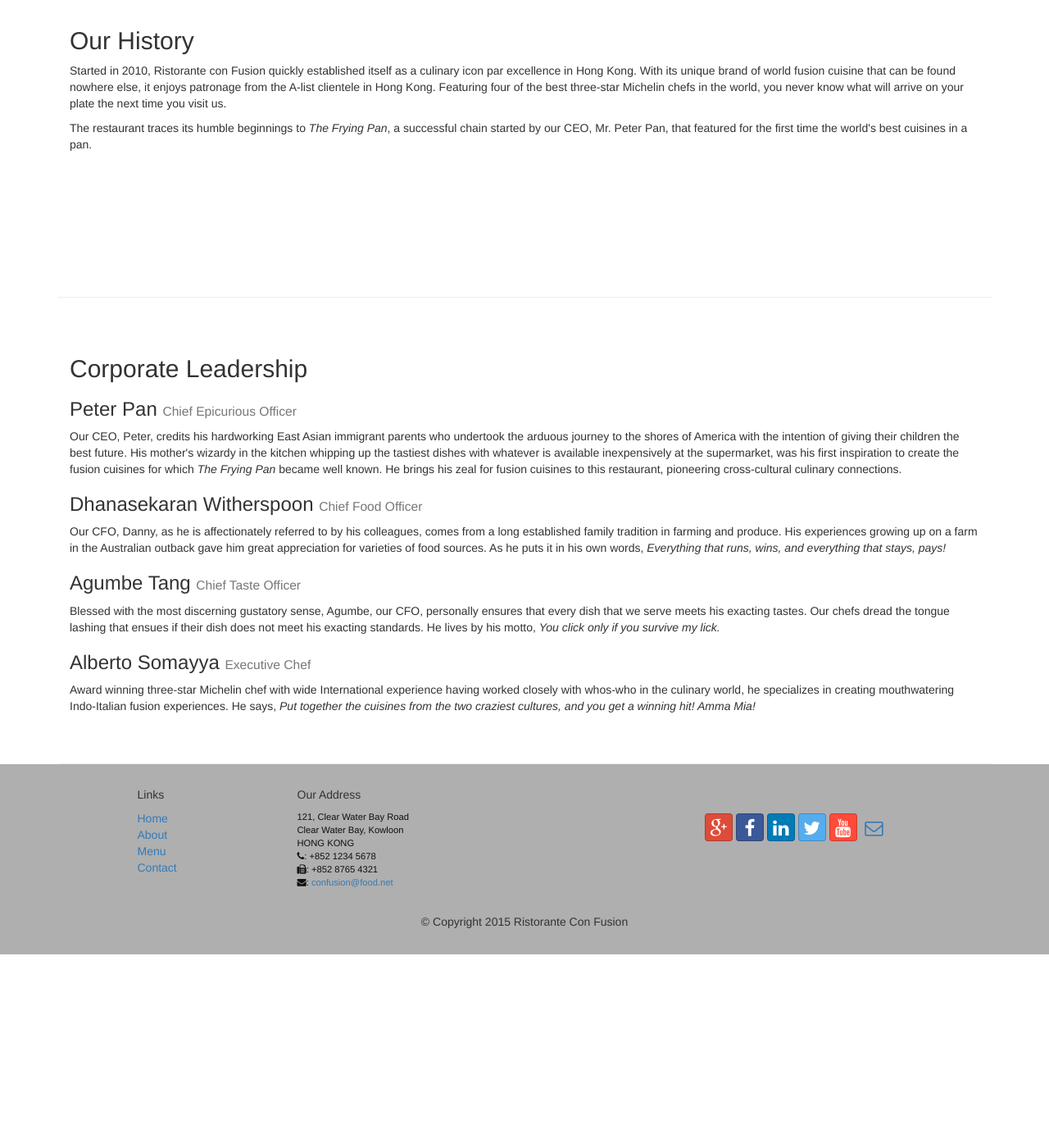
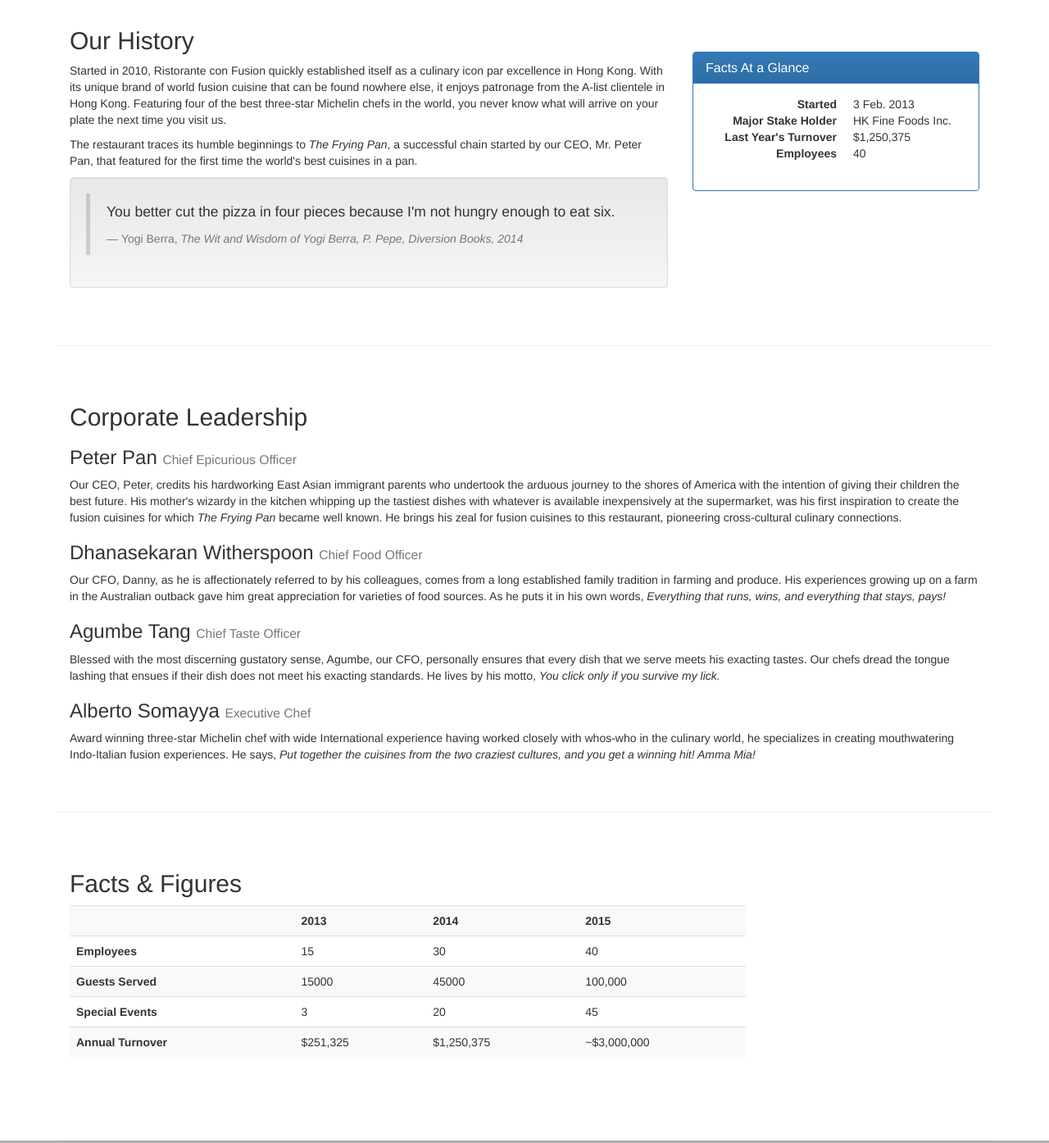
Before and after one commit to andrejev2006/Bootstrap, a plain HTML site: page aboutus.html in a window 1280 px wide. Shown: the part 640-2034 px from the top of the page at 82% size. Before the commit the page ends 1804 px from the top, so only its background shows below. Drawn offline with nearby package versions, Linux system fonts and the light colour scheme.

Commit message:
Week 2. Part 2.

```diff
--- a/aboutus.html
+++ b/aboutus.html
@@ -93,13 +93,40 @@
         </div>
 
         <div class="row row-content">
-            <div class="col-xs-12">
+            <div class="col-xs-12 col-sm-8">
                 <h2>Our History</h2>
                 <p>Started in 2010, Ristorante con Fusion quickly established itself as a culinary icon par excellence in Hong Kong. With its unique brand of world fusion cuisine that can be found nowhere else, it enjoys patronage from the A-list clientele in Hong Kong.  Featuring four of the best three-star Michelin chefs in the world, you never know what will arrive on your plate the next time you visit us.</p>
                 <p>The restaurant traces its humble beginnings to <em>The Frying Pan</em>, a successful chain started by our CEO, Mr. Peter Pan, that featured for the first time the world's best cuisines in a pan.</p>
+                <div class="well">
+                    <blockquote>
+                        <p>You better cut the pizza in four pieces because
+                            I'm not hungry enough to eat six.</p>
+                        <footer>Yogi Berra,
+                            <cite>The Wit and Wisdom of Yogi Berra,
+                                P. Pepe, Diversion Books, 2014</cite>
+                        </footer>
+                    </blockquote>
+                </div>
             </div>
-            <div>
+            <div class="col-xs-12 col-sm-4">
                 <p style="padding:20px;"></p>
+                <div class="panel panel-primary">
+                    <div class="panel-heading">
+                        <h3 class="panel-title">Facts At a Glance</h3>
+                    </div>
+                    <div class="panel-body">
+                        <dl class="dl-horizontal">
+                            <dt>Started</dt>
+                            <dd>3 Feb. 2013</dd>
+                            <dt>Major Stake Holder</dt>
+                            <dd>HK Fine Foods Inc.</dd>
+                            <dt>Last Year's Turnover</dt>
+                            <dd>$1,250,375</dd>
+                            <dt>Employees</dt>
+                            <dd>40</dd>
+                        </dl>
+                    </div>
+                </div>
             </div>
         </div>
 
@@ -121,6 +148,49 @@
             </div>
        </div>
 
+        <div class="row row-content">
+            <div class="col-xs-12 col-sm-9">
+                <h2>Facts &amp; Figures</h2>
+                <div class="table-responsive">
+                    <table class="table table-striped">
+                        <tr>
+                            <td>&nbsp;</td>
+                            <th>2013</th>
+                            <th>2014</th>
+                            <th>2015</th>
+                        </tr>
+                        <tr>
+                            <th>Employees</th>
+                            <td>15</td>
+                            <td>30</td>
+                            <td>40</td>
+                        </tr>
+                        <tr>
+                            <th>Guests Served</th>
+                            <td>15000</td>
+                            <td>45000</td>
+                            <td>100,000</td>
+                        </tr>
+                        <tr>
+                            <th>Special Events</th>
+                            <td>3</td>
+                            <td>20</td>
+                            <td>45</td>
+                        </tr>
+                        <tr>
+                            <th>Annual Turnover</th>
+                            <td>$251,325</td>
+                            <td>$1,250,375</td>
+                            <td>~$3,000,000</td>
+                        </tr>
+                    </table>
+                </div>
+            </div>
+            <div class="col-xs-12 col-sm-3">
+                <p style="padding:20px;"></p>
+            </div>
+
+        </div>
     </div>
 
     <footer class="row-footer">
```
